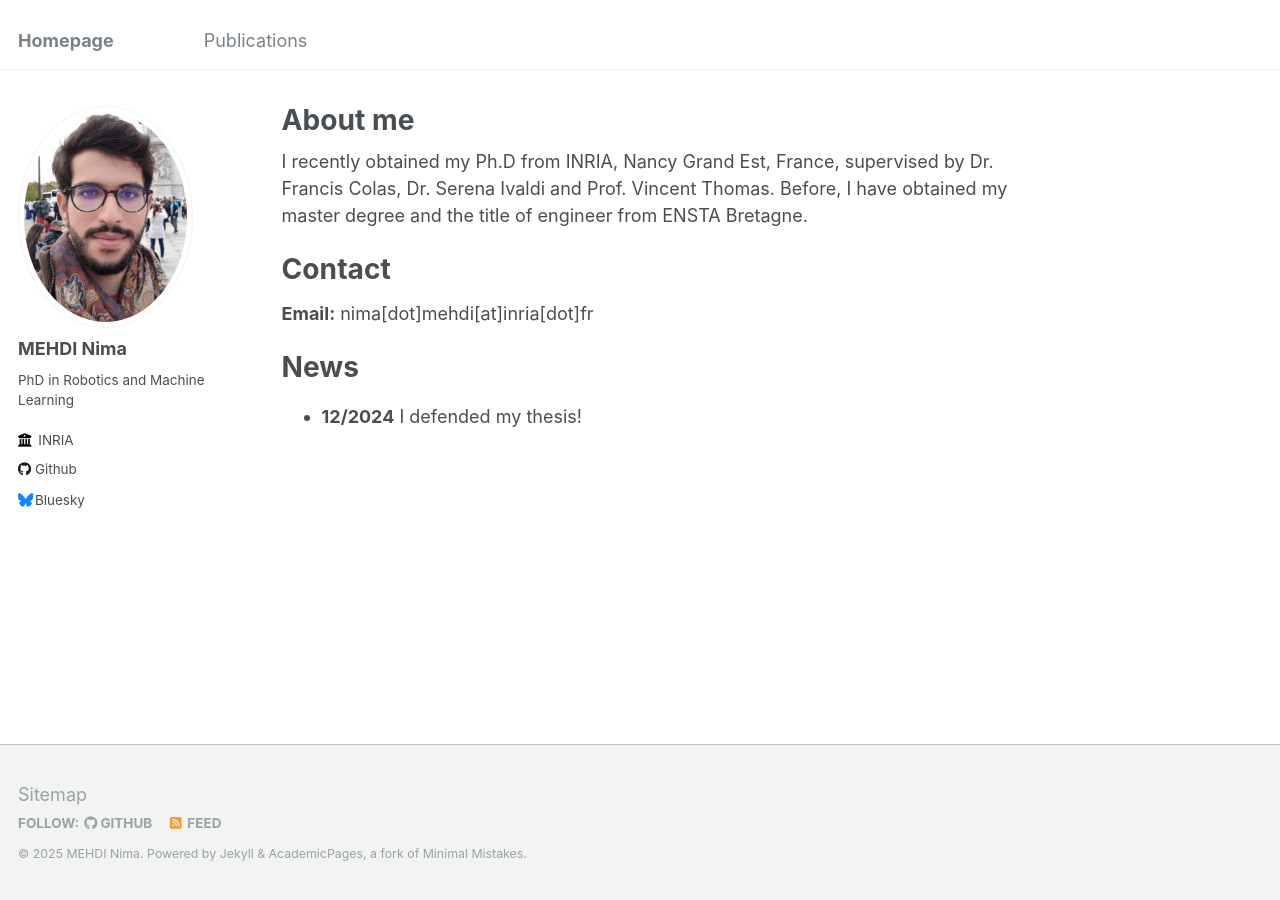
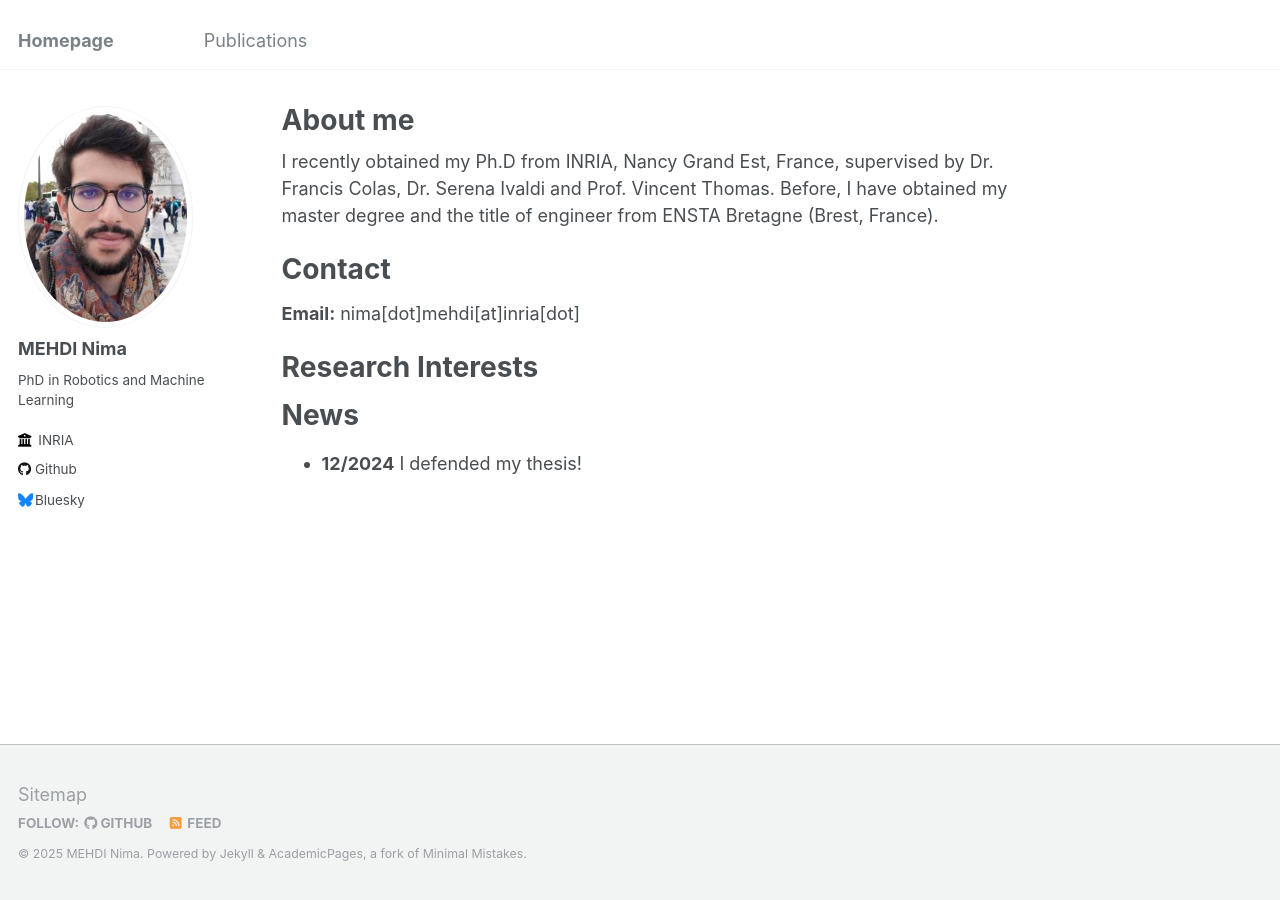
Before and after one commit to MehdiN/mehdin.github.io, a Jekyll site: the page built from _pages/about.md, in a window 1280 px wide. Built offline with Jekyll 4.4.1, drawn with Linux system fonts in a browser that asks for light colours.

Commit message:
update about

```diff
--- a/_pages/about.md
+++ b/_pages/about.md
@@ -14,11 +14,15 @@ analysis with a focus on uncertainty modeling. -->
 I recently obtained my Ph.D from INRIA, Nancy Grand Est, France, supervised
 by Dr. Francis Colas, Dr. Serena Ivaldi and Prof. Vincent Thomas.
 Before, I have obtained my master degree and the title of engineer
-from ENSTA Bretagne.
+from ENSTA Bretagne (Brest, France).
 
 # Contact
 
-**Email:** nima[dot]mehdi[at]inria[dot]fr
+**Email:** nima[dot]mehdi[at]inria[dot]
+
+# Research Interests
+
+
 
 # News
 
```
